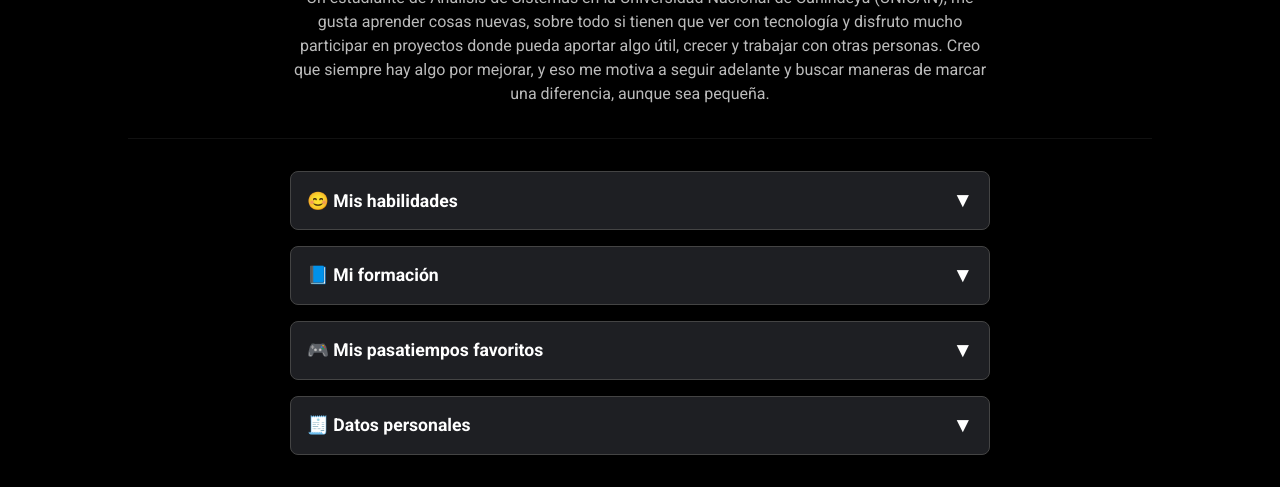
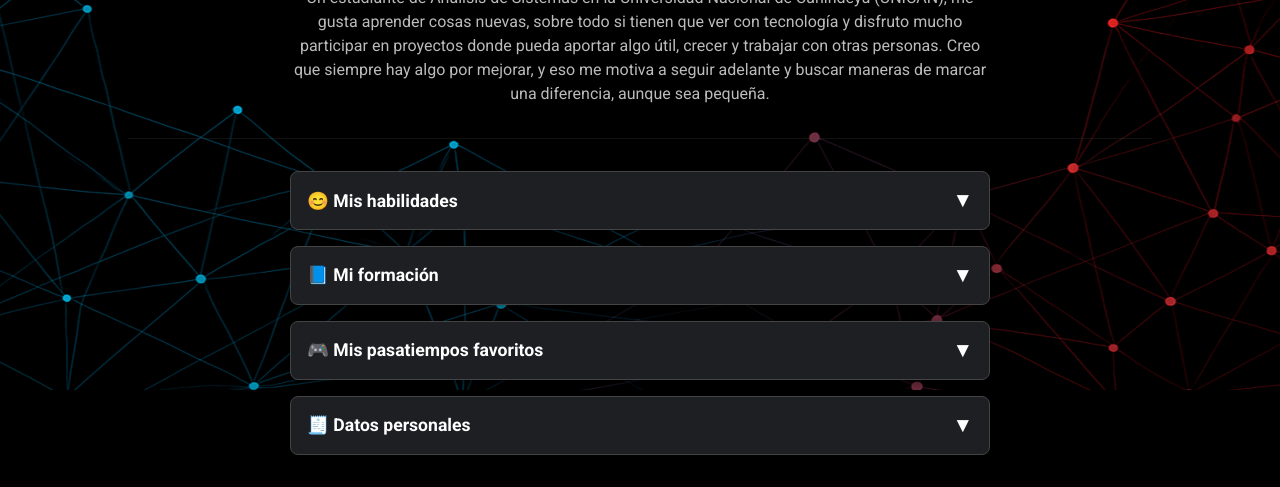
Before and after one commit to Eljosias/Eljosias.github.io, a plain HTML site: page index.html in a window 1280 px wide. Shown: the part 558-1045 px from the top of the page. Drawn offline with Linux system fonts and the light colour scheme.

Commit message:
Update index.html

```diff
--- a/index.html
+++ b/index.html
@@ -15,7 +15,7 @@
     <style>
         body {
             margin: 0;
-            background: url(imagen/111.jp) no-repeat center center fixed;
+            background: url(imagen/fondo2.png) no-repeat center center fixed;
             font-family: 'Roboto', sans-serif;
             background-color: #000000;
             color: #fff;
```
